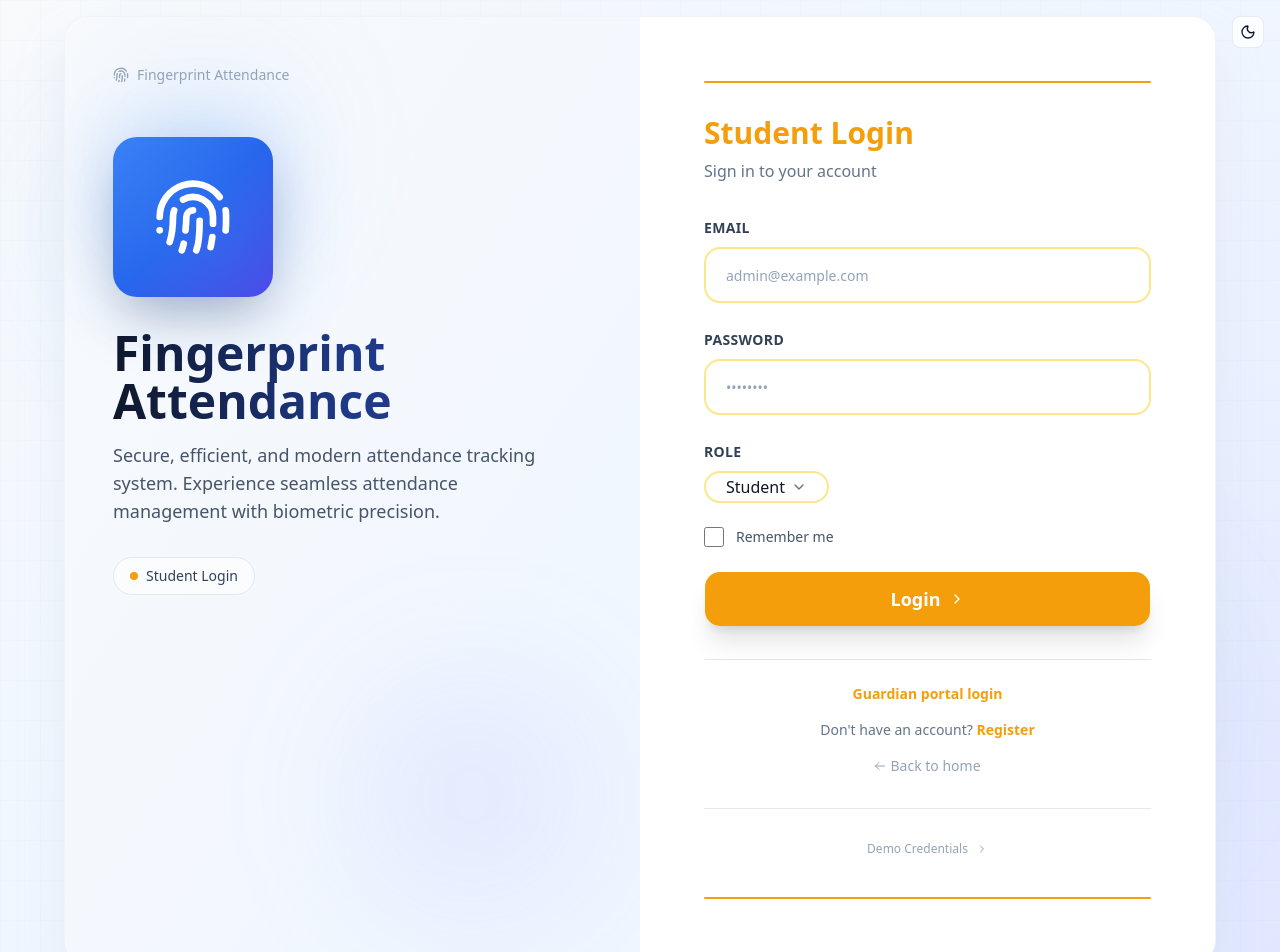
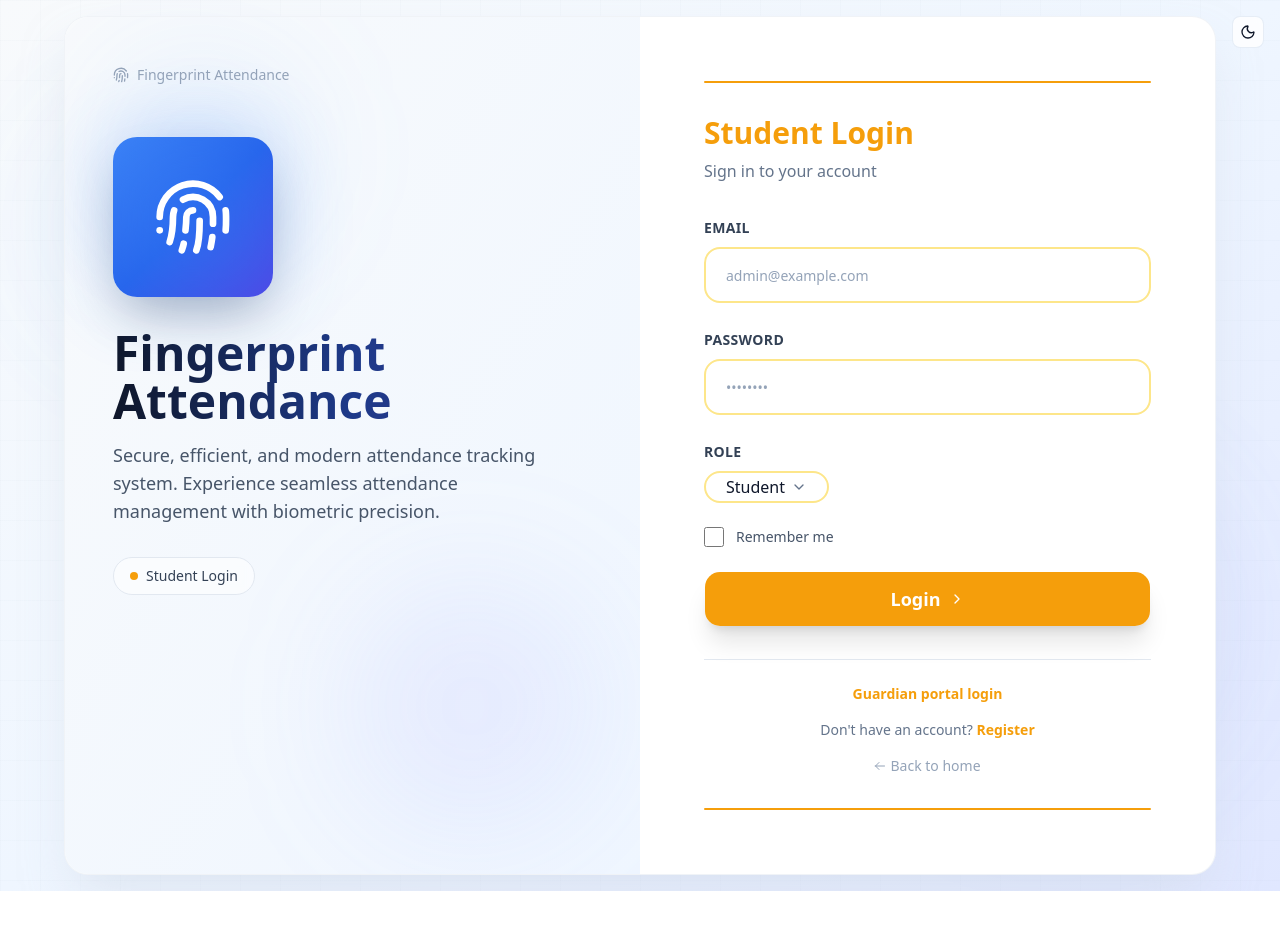
Before and after one commit to PrinceKhanX/fingerprint-attendance-system, a Next.js app: page /login in a window 1280 px wide. Shown: the top 952 px of the page. After the commit the page ends 891 px from the top, so only its background shows below. Built offline with nearby package versions, Linux system fonts and the light colour scheme.

Commit message:
Remove demo credentials section from login page

```diff
--- a/src/app/login/page.tsx
+++ b/src/app/login/page.tsx
@@ -327,38 +327,6 @@ function LoginPageContent() {
               </p>
             </div>
 
-            {/* Demo credentials */}
-            <div className="pt-4 sm:pt-6 border-t border-slate-200 dark:border-slate-700">
-              <button
-                type="button"
-                onClick={() => setShowDemo(!showDemo)}
-                className="w-full flex items-center justify-center gap-2 text-xs text-slate-400 dark:text-slate-500 hover:text-slate-600 dark:hover:text-slate-400 transition-colors py-2 font-medium"
-              >
-                <span>Demo Credentials</span>
-                <ChevronRight className={`h-3 w-3 transition-transform ${showDemo ? 'rotate-90' : ''}`} />
-              </button>
-              {showDemo && (
-                <div className="mt-3 sm:mt-4 space-y-2 sm:space-y-3 text-xs sm:text-sm text-slate-600 dark:text-slate-300 bg-slate-50 dark:bg-slate-700/50 rounded-2xl p-4 sm:p-5 border border-slate-200 dark:border-slate-700">
-                  <div className="flex justify-between items-center">
-                    <span className="font-bold" style={{ color: roleColors.ADMIN.primary }}>Admin:</span>
-                    <span className="font-mono text-slate-900 dark:text-slate-100">admin@example.com / admin123</span>
-                  </div>
-                  <div className="flex justify-between items-center">
-                    <span className="font-bold" style={{ color: roleColors.TEACHER.primary }}>Teacher:</span>
-                    <span className="font-mono text-slate-900 dark:text-slate-100">teacher@example.com / teacher123</span>
-                  </div>
-                  <div className="flex justify-between items-center">
-                    <span className="font-bold" style={{ color: roleColors.STUDENT.primary }}>Student:</span>
-                    <span className="font-mono text-slate-900 dark:text-slate-100">student@example.com / student123</span>
-                  </div>
-                  <div className="flex justify-between items-center">
-                    <span className="font-bold" style={{ color: roleColors.GUARDIAN.primary }}>Guardian:</span>
-                    <span className="font-mono text-slate-900 dark:text-slate-100">guardian@example.com / guardian123</span>
-                  </div>
-                </div>
-              )}
-            </div>
-
             {/* Bottom accent bar - matches top accent bar for symmetry */}
             <div className="h-0.5 transition-all duration-300 rounded-full" style={{ backgroundColor: currentColor.primary }} />
             </div>
```
